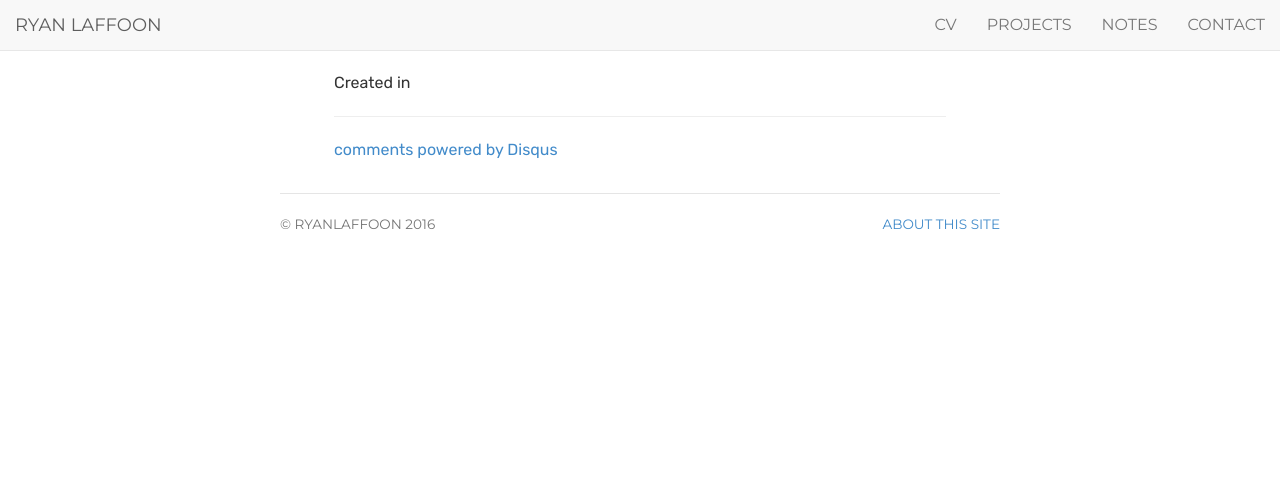
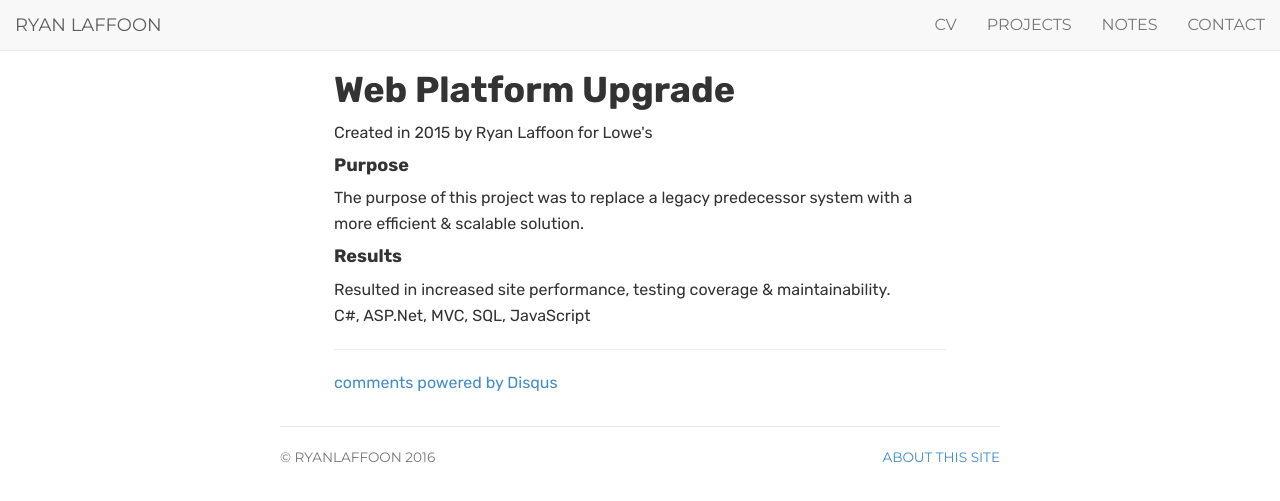
Before and after one commit to ryanlaffoon/ryanlaffoon.github.io, a Jekyll site: the page built from _projects/Web-Platform-Upgrade.md, in a window 1280 px wide. Shown: the top 501 px of the page. Built offline with Jekyll 4.4.1, drawn with Linux system fonts in a browser that asks for light colours; comment, search, counter and statistics services are not loaded; some of the changed lines change nothing that is shown.

Commit message:
Update Web-Platform-Upgrade.md

```diff
--- a/_projects/Web-Platform-Upgrade.md
+++ b/_projects/Web-Platform-Upgrade.md
@@ -1,10 +1,5 @@
 ---
 layout: project
-project: Web Platform Upgrade
-author: Ryan Laffoon
-url: http://www.google.com
+project: web-platform-upgrade
 year: 2015
 ---
-Upgrade of three customer-facing e-commerce websites using multi-tier architecture.
-Resulted in increased site performance, testing coverage & maintainability.
-C#, ASP.Net, MVC, SQL, JavaScript
```
